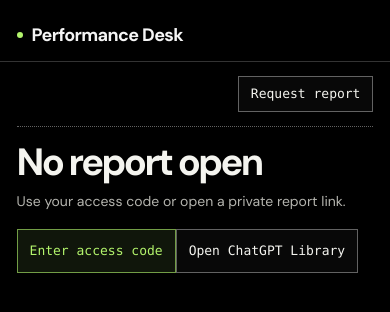
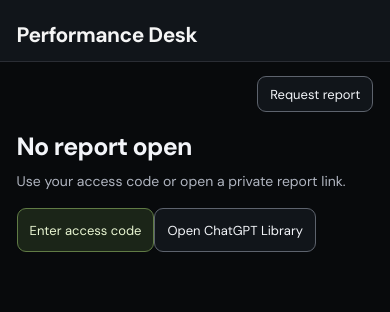
Before and after one commit to ilham-rizaldi/daily-coach, a React (Vite) app: page / in a window 390 px wide. Shown: the top 312 px of the page. Built offline with nearby package versions, Linux system fonts and the light colour scheme.

Commit message:
Restore Performance Desk styling while retaining the responsive layout

```diff
--- a/public/open.html
+++ b/public/open.html
@@ -7,19 +7,17 @@
   <meta name="color-scheme" content="dark">
   <title>Open report · Performance Desk</title>
   <style>
-    :root { font-family: system-ui, sans-serif; color: #f4f4ef; background: #000; }
+    :root { font-family: system-ui, sans-serif; color: #f3f5f9; background: #070809; }
     * { box-sizing: border-box; }
-    body { margin: 0; min-height: 100svh; display: grid; place-items: center; padding: 16px; }
-    main { width: min(100%, 450px); padding: clamp(16px, 4vw, 34px); border: 1px solid #333; background: #000; }
-    .brand { margin: 0 0 28px; padding-bottom: 16px; border-bottom: 1px dotted #626262; font: 600 13px monospace; }
-    .brand::before { content: ""; display: inline-block; background: #b3f46c; width: 6px; height: 6px; border-radius: 50%; margin-right: 9px; vertical-align: 2px; }
-    h1 { margin: 0 0 22px; font-size: clamp(30px, 5.3vw, 46px); line-height: 1; letter-spacing: -.055em; }
-    label { display: block; margin-bottom: 8px; color: #b4b4ae; font: 13px monospace; }
-    input, button { width: 100%; min-height: 48px; border-radius: 0; font: inherit; }
-    input { border: 1px solid #626262; background: #080808; color: #fff; padding: 10px 12px; }
-    input:focus-visible, button:focus-visible { outline: 2px solid #b3f46c; outline-offset: 3px; }
-    button { margin-top: 14px; border: 1px solid #729d46; background: #10160b; color: #b3f46c; font-weight: 650; cursor: pointer; }
-    button:hover { background: #1c2812; }
+    body { margin: 0; min-height: 100svh; display: grid; place-items: center; padding: 24px; }
+    main { width: min(100%, 420px); padding: clamp(20px, 6vw, 32px); border: 1px solid #2d3036; border-radius: 20px; background: linear-gradient(150deg, #15171c, #0b0c0e 65%); }
+    .brand { margin: 0 0 28px; color: #c6fa74; font-size: 14px; font-weight: 650; }
+    h1 { margin: 0 0 28px; font-size: 30px; letter-spacing: -0.8px; }
+    label { display: block; margin-bottom: 9px; color: #cdd3db; font-size: 14px; }
+    input, button { width: 100%; min-height: 48px; border-radius: 8px; font: inherit; }
+    input { border: 1px solid #5d636d; background: #0f1013; color: white; padding: 10px 12px; }
+    input:focus-visible, button:focus-visible { outline: 3px solid #56e8f4; outline-offset: 3px; }
+    button { margin-top: 16px; border: 0; background: #c6fa74; color: #14210b; font-weight: 700; cursor: pointer; }
     button:disabled { opacity: 0.65; cursor: wait; }
     #status { color: #ffb9ad; font-size: 14px; line-height: 1.5; }
     #status:empty { display: none; }
--- a/src/Reference.jsx
+++ b/src/Reference.jsx
@@ -288,7 +288,7 @@ export function Reference({ report, researchOpen = false }) {
           <tr><th scope="row">Garmin load</th><td><ColorKey items={[["Acute", palette.blue], ["Chronic", palette.orange]]} /></td></tr>
           <tr><th scope="row">Recovery trends</th><td><ColorKey items={[["7d HRV", palette.blue], ["Overnight HRV", palette.gray], ["HRV baseline", palette.green], ["RHR Δ", palette.red]]} /></td></tr>
           <tr><th scope="row">Cycling / plan</th><td><ColorKey items={[["Hours / CTL", palette.blue], ["TL / ATL", palette.purple], ["Longest ride / TSB", palette.orange], ["Rest scenario", palette.gray]]} /></td></tr>
-          <tr><th scope="row">Source status</th><td><ColorKey items={[["Favorable", palette.green], ["Attention", palette.orange], ["Review", palette.red]]} /><small>Recorded metric category. Garmin ratio categories use the source label.</small></td></tr>
+          <tr><th scope="row">Source status</th><td><ColorKey items={[["Green", palette.green], ["Orange", palette.orange], ["Red", palette.red]]} /><small>Recorded metric category. Garmin ratio categories use the source label.</small></td></tr>
         </tbody></table></div>
       </details>
       <details><summary>Load estimation & projection</summary>
--- a/src/field.css
+++ b/src/field.css
@@ -1,66 +1,17 @@
-/* Performance Desk visual system */
+/* Responsive dashboard layout and featured load chart. */
 :root {
-  --canvas: #000;
-  --surface: #080808;
-  --surface-raised: #131313;
-  --surface-gradient: var(--surface);
-  --panel-border: #333;
-  --rule: #333;
-  --control-border: #626262;
-  --text: #f4f4ef;
-  --muted: #b4b4ae;
-  --quiet: #a2a39e;
-  --lime: #b3f46c;
-  --action-surface: #10160b;
-  --accent-surface: #10160b;
-  --action-hover: #1c2812;
-  --action-border: #729d46;
-  --action-text: var(--lime);
-  --blue: #ecece6;
-  --green: var(--lime);
-  --amber: #d0cdb6;
-  --red: #d1c0bd;
-  --purple: #a8a9a3;
-  --metric-gray: #979992;
-  --sleep-deep: #989993;
-  --sleep-light: #e4e4df;
-  --sleep-rem: #bdbeb6;
-  --panel-radius: 0px;
-  --metric-radius: 0px;
-  --panel-inset: clamp(12px, 1.5vw, 20px);
   --workspace-gutter: clamp(80px, 6.25vw, 120px);
   --workspace-width: calc(1520px + 2 * var(--workspace-gutter));
   --layout-columns: 12;
   --grid-gap: 12px;
-  --mono: "SFMono-Regular", Consolas, "Liberation Mono", monospace;
 }
 
-html, body { background: var(--canvas); }
 body .app-header {
-  background: var(--canvas);
   gap: clamp(10px, 2vw, 26px);
   min-height: 62px;
   padding-inline: max(var(--workspace-gutter), calc((100% - var(--workspace-width)) / 2 + var(--workspace-gutter)));
 }
-body .app-header .wordmark {
-  position: relative;
-  display: inline-flex;
-  align-items: center;
-  gap: 9px;
-  font-size: 18px;
-  font-weight: 720;
-  letter-spacing: -.035em;
-}
-.app-header .wordmark::before {
-  content: "";
-  width: 6px;
-  height: 6px;
-  background: var(--lime);
-  border-radius: 50%;
-}
 body .app-header nav { gap: clamp(12px, 1.75vw, 24px); }
-body .app-header nav button { font: 500 12px/1.3 var(--mono); border-bottom-color: transparent; }
-body .app-header nav button[aria-current] { color: var(--lime); border-bottom-color: var(--lime); }
 body .header-lock { min-width: 44px; }
 body main#main {
   max-width: var(--workspace-width);
@@ -72,21 +23,16 @@ body main#main {
 main#main > * { grid-column: 1 / -1; min-width: 0; }
 body .report-meta {
   padding-block: 14px;
-  font: 500 11px/1.4 var(--mono);
-  border-bottom: 1px dotted var(--control-border);
   column-gap: 12px;
 }
 .report-meta .request-report-button { min-height: 36px; }
-.section-masthead { padding-block: clamp(16px, 2vw, 29px); }
-.section-masthead h1, body .empty-report h1 {
+.section-masthead { padding-block: 8px 16px; }
+.section-masthead h1 {
   margin: 0;
-  font-size: clamp(38px, 6.2vw, 84px);
-  line-height: 1.03;
-  letter-spacing: -.068em;
-  font-weight: 650;
+  font-size: clamp(23px, 3vw, 31px);
+  line-height: 1.14;
+  letter-spacing: -.035em;
 }
-body .empty-report { padding: clamp(16px, 4vw, 48px) 0; }
-body .empty-report h1 { font-size: clamp(38px, 6vw, 66px); }
 
 .daily-lead {
   display: grid;
@@ -97,8 +43,9 @@ body .empty-report h1 { font-size: clamp(38px, 6vw, 66px); }
 .daily-load {
   grid-column: span 9;
   padding: var(--panel-inset);
-  background: var(--canvas);
+  background: var(--surface-gradient);
   border: 1px solid var(--panel-border);
+  border-radius: var(--panel-radius);
   display: flex;
   flex-direction: column;
 }
@@ -106,24 +53,24 @@ body .empty-report h1 { font-size: clamp(38px, 6vw, 66px); }
 .daily-load-heading h2 { margin: 0 0 4px; font-size: clamp(17px, 2vw, 23px); letter-spacing: -.035em; }
 .daily-load-heading p, .daily-load-empty { margin: 0; font-size: 11px; color: var(--muted); }
 .daily-load-key { display: flex; flex-wrap: wrap; gap: 10px 16px; margin: 0; }
-.daily-load-key dt { font: 11px var(--mono); color: var(--muted); }
+.daily-load-key dt { font-size: 11px; color: var(--muted); }
 .daily-load-key dt::before {
   content: ""; display: inline-block; width: 5px; height: 5px; border-radius: 50%;
-  margin-inline-end: 6px; vertical-align: 2px; background: var(--text);
+  margin-inline-end: 6px; vertical-align: 2px; background: var(--blue);
 }
-.daily-load-key div + div dt::before { background: #979992; }
+.daily-load-key div + div dt::before { background: var(--amber); }
 .daily-load-key dd { margin: 1px 0 0; font-size: clamp(23px, 2.6vw, 37px); letter-spacing: -.05em; font-variant-numeric: tabular-nums; line-height: 1.1; }
 .daily-load-plot { margin: auto 0 0; padding-top: 8px; }
 .daily-load-plot svg { display: block; width: 100%; }
-.daily-load-plot svg text { fill: var(--muted); font: 12px var(--mono); }
-.daily-load-plot figcaption { display: flex; justify-content: space-between; margin-inline: 4.7% 1.7%; font: 10px var(--mono); color: var(--muted); }
-.daily-grid-line { stroke: var(--control-border); stroke-width: .75; stroke-dasharray: 1 5; stroke-linecap: round; vector-effect: non-scaling-stroke; }
-[data-load-series] { color: var(--text); }
-[data-load-series="chronic"] { color: #979992; }
-[data-load-series] path { fill: none; stroke: currentColor; stroke-width: 1.5; vector-effect: non-scaling-stroke; }
+.daily-load-plot svg text { fill: var(--muted); font-size: 12px; }
+.daily-load-plot figcaption { display: flex; justify-content: space-between; margin-inline: 4.7% 1.7%; font-size: 11px; color: var(--muted); }
+.daily-grid-line { stroke: var(--rule); stroke-width: 1; stroke-dasharray: 2 4; vector-effect: non-scaling-stroke; }
+[data-load-series] { color: var(--blue); }
+[data-load-series="chronic"] { color: var(--amber); }
+[data-load-series] path { fill: none; stroke: currentColor; stroke-width: 2; vector-effect: non-scaling-stroke; }
 [data-load-series="chronic"] path { stroke-dasharray: 2 4; }
 [data-load-series] circle { fill: currentColor; }
-[data-load-series="acute"] [data-latest="true"] { fill: var(--lime); }
+[data-load-series] [data-latest="true"] { stroke: var(--canvas); stroke-width: 1.5; vector-effect: non-scaling-stroke; }
 .daily-load-empty { padding-block: 32px; }
 body .daily-lead .workout-advice {
   grid-column: span 3;
@@ -133,53 +80,10 @@ body .daily-lead .workout-advice {
   padding: var(--panel-inset);
   margin: 0;
   gap: 14px;
-  border: 1px solid var(--panel-border);
-  border-top: 2px solid var(--advice-color);
+  border-radius: var(--panel-radius);
 }
 .daily-lead .workout-advice .card-details-access { margin: auto 0 0; align-self: flex-end; }
 body .workout-advice-main h2 { font-size: clamp(19px, 2vw, 28px); }
-
-body :is(.body-overview, .coach-suggestions, .prediction-sport, .reference-page, .week-plan, .benchmark-card, .performance-trends > section) {
-  border-radius: 0;
-  background: var(--canvas);
-}
-body :is(.condition-heading, .training-heading, .coach-suggestions-header, .performance-heading, .week-plan-heading,
-  .benchmark-card-heading, .prediction-sport-header) {
-  padding-block-end: 10px;
-  border-block-end: 1px dotted var(--control-border);
-}
-body :is(.body-tile, .body-secondary > section, .pacing-target, .pacing-timeline > div, .report-action, .header-lock,
-  .report-switcher button, .prediction-control, .prediction-context select, .prediction-mode, .prediction-mode button,
-  .prediction-estimate, .prediction-confidence, .prediction-chart, .archive-list button, .card-details-dialog,
-  .report-request-dialog, .card-history-plot, .card-history-select, .week-day, .check-in-panel,
-  .card-details-access button, .workout-advice-evidence dl > div, .progression-card) {
-  border-radius: 0;
-}
-body :is(.body-overview, .coach-suggestions, .volume-detail, .check-in-panel, .workout-advice, .prediction-chart,
-  .card-history-plot, .card-details-dialog, .report-request-dialog) { box-shadow: none; }
-body :is(.body-tile dd > strong, .body-stat-row dd, .prediction-output > strong, .training-number,
-  .performance-chart-title strong, .performance-cycling-stats strong) { color: var(--text); }
-body :is(.report-action, .metric-provider, .prediction-confidence, .prediction-chart figcaption span, .prediction-plot-footer,
-  .card-history-coverage, .target-evidence, .coach-suggestions-label, .workout-advice-main > span) { font-family: var(--mono); }
-body :is(.prediction-chart, .card-history-plot, .battery-range-track) { background: var(--canvas); }
-body .battery-range-day > i {
-  width: 1px; background: none; border-inline-start: 1px dotted var(--muted);
-}
-body .battery-range-day > i::before, body .battery-range-day > i::after { box-shadow: none; }
-body .battery-range-day > i::after { background: var(--text); }
-body .baseline-meter .baseline-marker { box-shadow: none; }
-body .prediction-sport[data-sport] { --prediction-accent: var(--text); }
-body .prediction-ceiling-line { stroke: var(--lime); }
-body .prediction-legend-cap::before { background: var(--lime); }
-body .prediction-point[data-matched="true"] { fill: var(--lime); stroke: var(--canvas); }
-body .prediction-legend-matched::before { background: var(--lime); }
-body .prediction-grid-line, body .card-history-grid { stroke: var(--control-border); stroke-dasharray: 1 5; }
-body .card-history-point { fill: var(--text); }
-body .card-history-line { stroke-width: 1.25; }
-body .card-history-plot .card-history-heading strong { color: var(--text); }
-body .card-details-dialog::backdrop, body .report-request-dialog::backdrop { background: #000c; }
-body .card-details-content > header { border-bottom-style: dotted; }
-body :is(input, select, button, a, summary):focus-visible { outline: 2px solid var(--lime); outline-offset: 2px; }
 
 body .body-primary {
   grid-template-columns: repeat(var(--layout-columns), minmax(0, 1fr));
```
Also changed, not shown: src/DailyLoad.jsx (+9 -9 lines), 13 other files (tests, documents, lock files or other folders).
